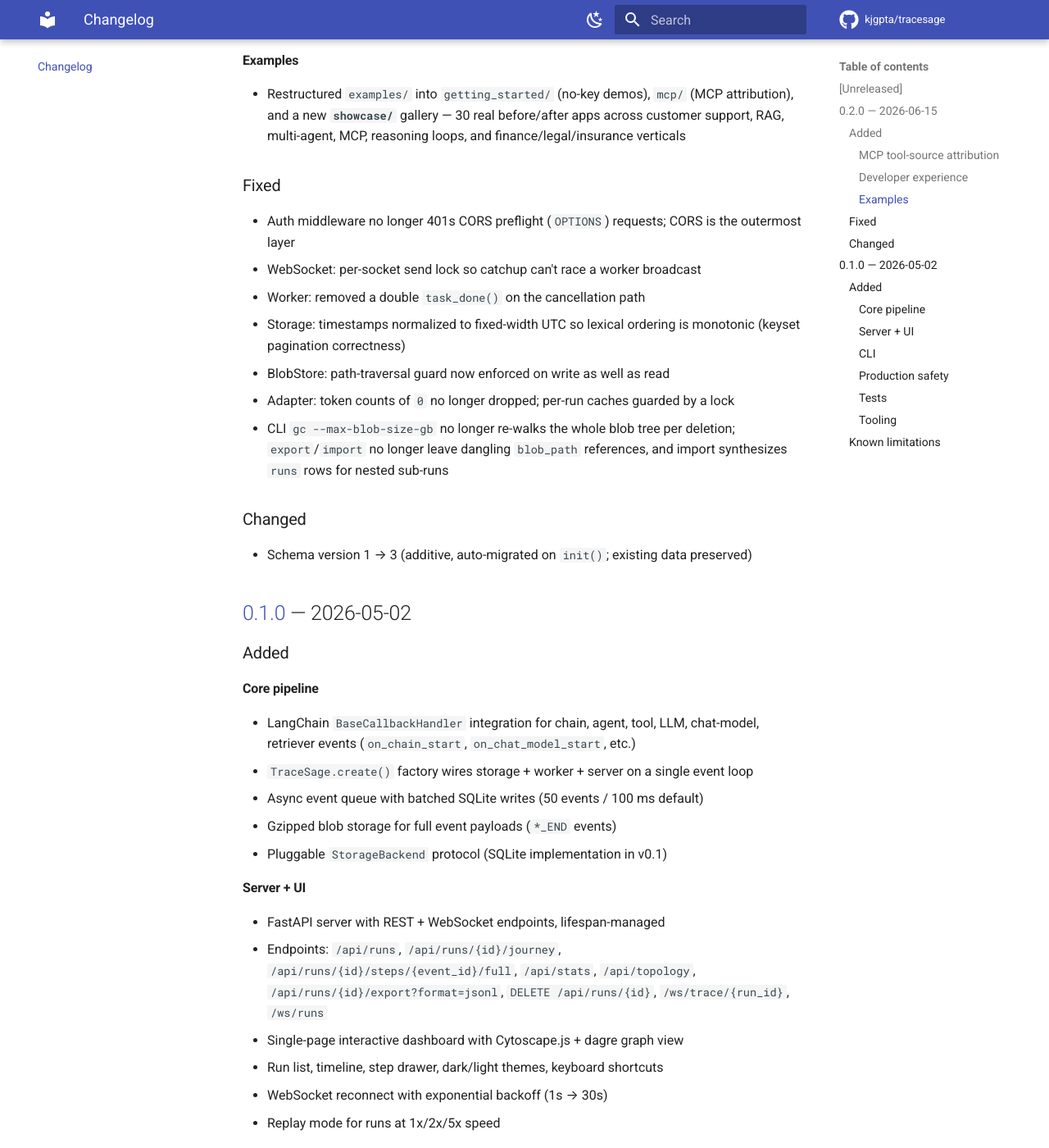
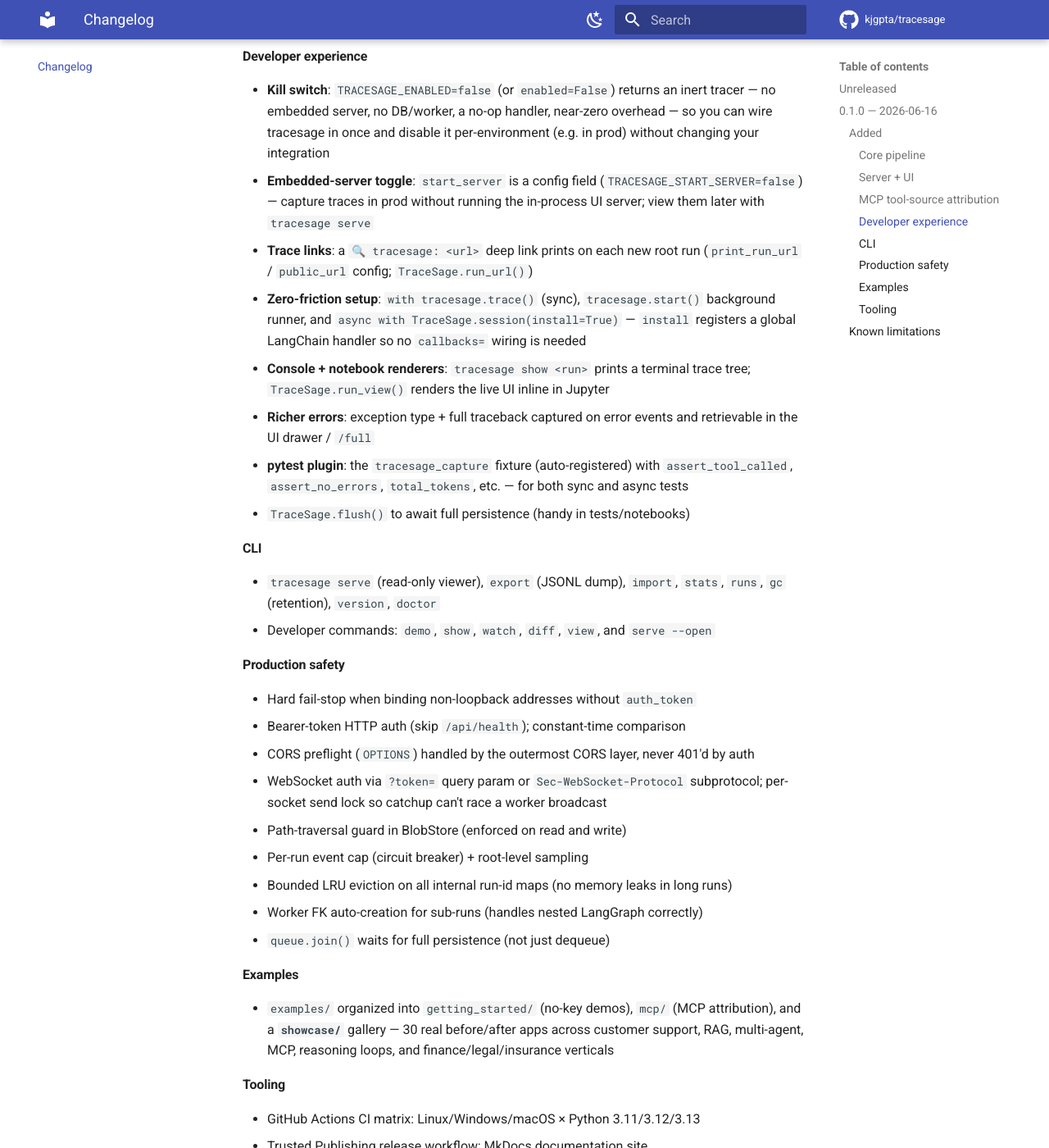
Before and after one commit to kjgpta/tracesage, an MkDocs documentation site: the page built from docs/changelog.md, in a window 1280 px wide and 1400 px high, scrolled down 1518 px. Shown: the whole window at 82% size. Built offline with MkDocs 1.6.1 and Material for MkDocs 9.7.7, drawn with Linux system fonts in a browser that asks for light colours; comment, search, counter and statistics services are not loaded; some of the changed text lies outside the part shown.

Commit message:
release: set version to 0.1.0 for the first public release
Bump pyproject version 0.2.0 -> 0.1.0 and align every version reference to
ship this as the first published release:

- docs/changelog.md: consolidate the two draft entries ([0.2.0] + historical
  [0.1.0]) into a single "[0.1.0] - 2026-06-16 / First public release" entry.
  Dropped the now-meaningless "Fixed" and "schema 1->3" sections (nothing prior
  to fix or migrate from on a first release); folded the substantive items into
  Added. Footer links updated.
- README/docs (index, api, cli, releasing): v0.2 -> v0.1, version strings and
  worked-example tags/artifacts now read 0.1.0 (next-patch examples -> 0.1.1;
  next-minor 0.2.0 left as-is).
- .github SECURITY/PR template prose: v0.2 alpha -> v0.1 alpha (table already 0.1.x).
- storage/backend.py docstring: "v0.2 backends" -> "future backends".

Dependency floors (langchain*/langgraph >=0.2.0) left untouched.

Validated: ruff clean; version + docs-contract tests pass; `python -m build`
produces tracesage-0.1.0 artifacts; `twine check` passes; `tracesage version`
prints 0.1.0; `mkdocs build --strict` succeeds.

Co-Authored-By: Claude Opus 4.8 (1M context) <noreply@anthropic.com>

````diff
--- a/docs/api.md
+++ b/docs/api.md
@@ -42,7 +42,7 @@ A failed WebSocket handshake is closed with code `4401`.
 Liveness probe. Public — never requires auth.
 
 ```json
-{ "status": "ok", "version": "0.2.0" }
+{ "status": "ok", "version": "0.1.0" }
 ```
 
 ### `GET /api/runs`
--- a/docs/changelog.md
+++ b/docs/changelog.md
@@ -9,22 +9,43 @@ and this project adheres to [Semantic Versioning](https://semver.org/spec/v2.0.0
 
 _Nothing yet._
 
-## [0.2.0] — 2026-06-15
+## [0.1.0] — 2026-06-16
+
+First public release.
 
 ### Added
+
+#### Core pipeline
+- LangChain `BaseCallbackHandler` integration for chain, agent, tool, LLM,
+  chat-model, retriever events (`on_chain_start`, `on_chat_model_start`, etc.)
+- `TraceSage.create()` factory wires storage + worker + server on a single event loop
+- Async event queue with batched SQLite writes (50 events / 100 ms default)
+- Gzipped blob storage for full event payloads (`*_END` events)
+- Pluggable `StorageBackend` protocol (SQLite implementation)
+
+#### Server + UI
+- FastAPI server with REST + WebSocket endpoints, lifespan-managed
+- Endpoints: `/api/runs`, `/api/runs/{id}/journey`, `/api/runs/{id}/steps/{event_id}/full`,
+  `/api/stats`, `/api/topology`, `/api/tools`, `/api/runs/{id}/export?format=jsonl`,
+  `DELETE /api/runs/{id}`, `/ws/trace/{run_id}`, `/ws/runs`
+- Single-page interactive dashboard with Cytoscape.js + dagre graph view
+- Run list, timeline, step drawer, dark/light themes, keyboard shortcuts
+- Within-run search/filter of the timeline
+- WebSocket reconnect with exponential backoff (1s → 30s)
+- Replay mode for runs at 1x/2x/5x speed
 
 #### MCP tool-source attribution
 - `tracesage.adapters.mcp.register_mcp_client(tracer, client)` loads a
   `MultiServerMCPClient`'s tools and attributes each to its originating MCP server
   (works around langchain-mcp-adapters not exposing provenance); plus
   `register_mcp_tools()` for explicit lists and `TraceSage.register_tool_source()`
-- Tool events carry an `mcp_server` field, persisted on the event and in a new
-  `mcp_tools` table (schema v3) so a server's tools — including uncalled ones —
-  appear in the topology and `GET /api/tools` inventory even in `serve` mode
+- Tool events carry an `mcp_server` field, persisted on the event and in an
+  `mcp_tools` table so a server's tools — including uncalled ones — appear in the
+  topology and `GET /api/tools` inventory even in `serve` mode
 - UI: MCP server nodes, agent→server and server→tool edges, per-server colour
   rings/chips on tool nodes, a draggable, collapsible **"Tools by source"** panel,
   and a dynamic legend
-- New optional extra `tracesage[mcp]` (langchain-mcp-adapters, mcp, langgraph),
+- Optional extra `tracesage[mcp]` (langchain-mcp-adapters, mcp, langgraph),
   imported lazily — `import tracesage` never requires it
 
 #### Developer experience
@@ -44,92 +65,47 @@ _Nothing yet._
   tree; `TraceSage.run_view()` renders the live UI inline in Jupyter
 - **Richer errors**: exception type + full traceback captured on error events and
   retrievable in the UI drawer / `/full`
-- **New CLI commands**: `demo`, `show`, `watch`, `diff`, `view`, and `serve --open`
 - **pytest plugin**: the `tracesage_capture` fixture (auto-registered) with
   `assert_tool_called`, `assert_no_errors`, `total_tokens`, etc. — for both sync
   and async tests
 - `TraceSage.flush()` to await full persistence (handy in tests/notebooks)
-- In-UI within-run **search/filter** of the timeline
-
-#### Examples
-- Restructured `examples/` into `getting_started/` (no-key demos), `mcp/`
-  (MCP attribution), and a new **`showcase/`** gallery — 30 real before/after
-  apps across customer support, RAG, multi-agent, MCP, reasoning loops, and
-  finance/legal/insurance verticals
-
-### Fixed
-- Auth middleware no longer 401s CORS preflight (`OPTIONS`) requests; CORS is the
-  outermost layer
-- WebSocket: per-socket send lock so catchup can't race a worker broadcast
-- Worker: removed a double `task_done()` on the cancellation path
-- Storage: timestamps normalized to fixed-width UTC so lexical ordering is
-  monotonic (keyset pagination correctness)
-- BlobStore: path-traversal guard now enforced on write as well as read
-- Adapter: token counts of `0` no longer dropped; per-run caches guarded by a lock
-- CLI `gc --max-blob-size-gb` no longer re-walks the whole blob tree per deletion;
-  `export`/`import` no longer leave dangling `blob_path` references, and import
-  synthesizes `runs` rows for nested sub-runs
-
-### Changed
-- Schema version 1 → 3 (additive, auto-migrated on `init()`; existing data preserved)
-
-## [0.1.0] — 2026-05-02
-
-### Added
-
-#### Core pipeline
-- LangChain `BaseCallbackHandler` integration for chain, agent, tool, LLM,
-  chat-model, retriever events (`on_chain_start`, `on_chat_model_start`, etc.)
-- `TraceSage.create()` factory wires storage + worker + server on a single event loop
-- Async event queue with batched SQLite writes (50 events / 100 ms default)
-- Gzipped blob storage for full event payloads (`*_END` events)
-- Pluggable `StorageBackend` protocol (SQLite implementation in v0.1)
-
-#### Server + UI
-- FastAPI server with REST + WebSocket endpoints, lifespan-managed
-- Endpoints: `/api/runs`, `/api/runs/{id}/journey`, `/api/runs/{id}/steps/{event_id}/full`,
-  `/api/stats`, `/api/topology`, `/api/runs/{id}/export?format=jsonl`,
-  `DELETE /api/runs/{id}`, `/ws/trace/{run_id}`, `/ws/runs`
-- Single-page interactive dashboard with Cytoscape.js + dagre graph view
-- Run list, timeline, step drawer, dark/light themes, keyboard shortcuts
-- WebSocket reconnect with exponential backoff (1s → 30s)
-- Replay mode for runs at 1x/2x/5x speed
 
 #### CLI
-- `tracesage serve` (read-only viewer)
-- `tracesage export` (JSONL dump)
-- `tracesage stats`
-- `tracesage gc` (retention)
-- `tracesage version`
+- `tracesage serve` (read-only viewer), `export` (JSONL dump), `import`, `stats`,
+  `runs`, `gc` (retention), `version`, `doctor`
+- Developer commands: `demo`, `show`, `watch`, `diff`, `view`, and `serve --open`
 
 #### Production safety
 - Hard fail-stop when binding non-loopback addresses without `auth_token`
 - Bearer-token HTTP auth (skip `/api/health`); constant-time comparison
-- WebSocket auth via `?token=` query param or `Sec-WebSocket-Protocol` subprotocol
-- Path-traversal guard in BlobStore
+- CORS preflight (`OPTIONS`) handled by the outermost CORS layer, never 401'd by auth
+- WebSocket auth via `?token=` query param or `Sec-WebSocket-Protocol` subprotocol;
+  per-socket send lock so catchup can't race a worker broadcast
+- Path-traversal guard in BlobStore (enforced on read and write)
 - Per-run event cap (circuit breaker) + root-level sampling
 - Bounded LRU eviction on all internal run-id maps (no memory leaks in long runs)
 - Worker FK auto-creation for sub-runs (handles nested LangGraph correctly)
 - `queue.join()` waits for full persistence (not just dequeue)
 
-#### Tests
-- 77 unit + integration tests passing across all layers
-- 4 viability test systems: order pipeline, research supervisor, parallel review, writer-critic loop
-- 100-concurrent stress test (`tests/stress/`)
-- Crash-recovery harness (`tools/crash_recovery_test.py`) verified ACID survival
-- Bench tool (`tools/bench.py`) with cross-platform throughput numbers
+#### Examples
+- `examples/` organized into `getting_started/` (no-key demos), `mcp/`
+  (MCP attribution), and a **`showcase/`** gallery — 30 real before/after apps
+  across customer support, RAG, multi-agent, MCP, reasoning loops, and
+  finance/legal/insurance verticals
 
 #### Tooling
 - GitHub Actions CI matrix: Linux/Windows/macOS × Python 3.11/3.12/3.13
-- Trusted Publishing release workflow
+- Trusted Publishing release workflow; MkDocs documentation site
 - Ruff lint config
+- Crash-recovery harness (`tools/crash_recovery_test.py`) and a throughput
+  bench tool (`tools/bench.py`)
 
 ### Known limitations
 
-- Centralized multi-producer mode planned for v0.2
-- OpenInference / OpenTelemetry export planned for v0.3
-- Cost tracking and PII redaction planned for v0.2
-- CrewAI / AutoGen / LlamaIndex adapters planned for v0.4+
+- Centralized multi-producer mode planned for a future release
+- OpenInference / OpenTelemetry export planned for a future release
+- Cost tracking and PII redaction planned for a future release
+- CrewAI / AutoGen / LlamaIndex adapters planned for a future release
 
-[0.2.0]: https://github.com/kjgpta/tracesage/releases/tag/v0.2.0
+[Unreleased]: https://github.com/kjgpta/tracesage/compare/v0.1.0...HEAD
 [0.1.0]: https://github.com/kjgpta/tracesage/releases/tag/v0.1.0
--- a/docs/cli.md
+++ b/docs/cli.md
@@ -195,5 +195,5 @@ Print version.
 
 ```bash
 tracesage version
-# tracesage 0.2.0
+# tracesage 0.1.0
 ```
--- a/pyproject.toml
+++ b/pyproject.toml
@@ -4,7 +4,7 @@ build-backend = "hatchling.build"
 
 [project]
 name = "tracesage"
-version = "0.2.0"
+version = "0.1.0"
 description = "Production observability adapter for LangChain/LangGraph multi-agent systems"
 readme = "README.md"
 license = { text = "MIT" }
````
Also changed, not shown: README.md (+1 -1 lines), docs/index.md (+1 -1 lines), docs/releasing.md (+31 -31 lines), .github/PULL_REQUEST_TEMPLATE.md, .github/SECURITY.md, 1 other file.
